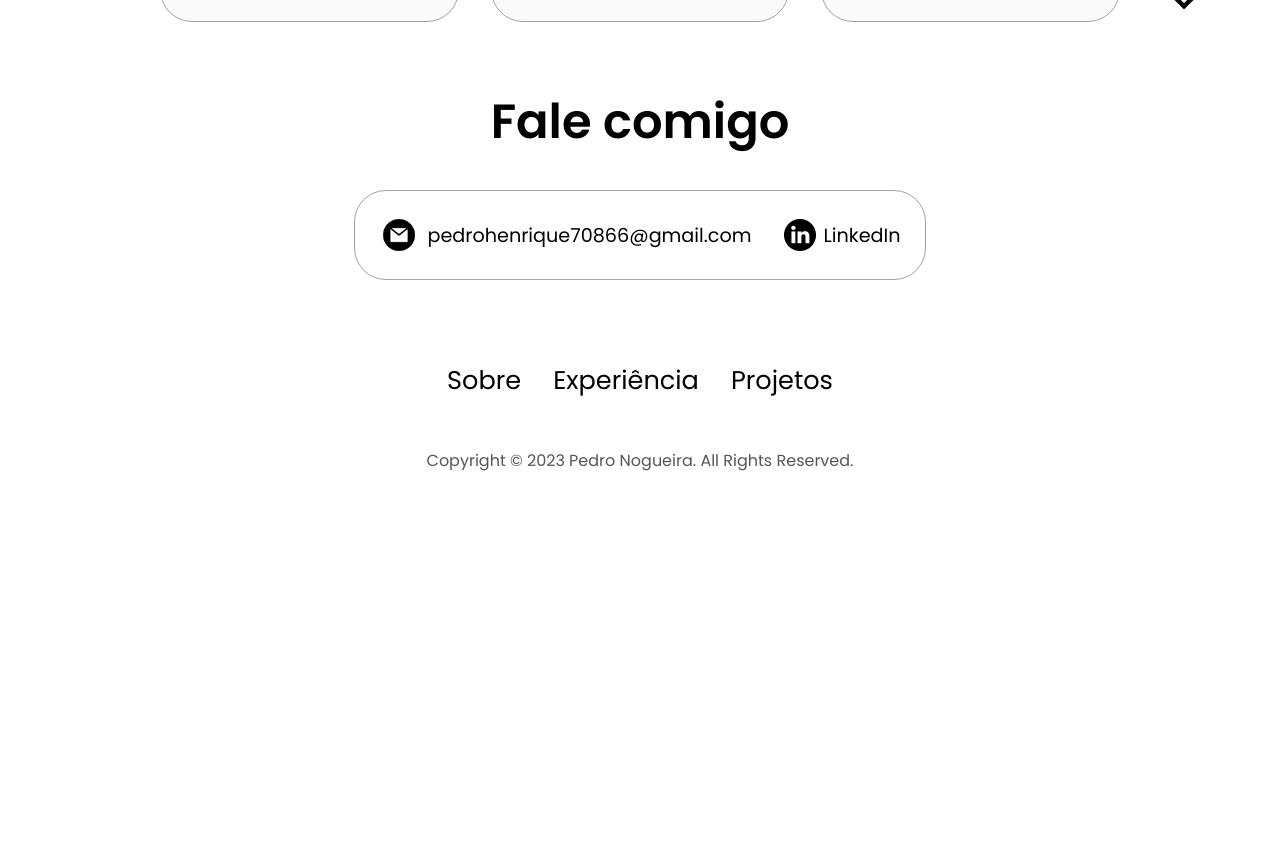
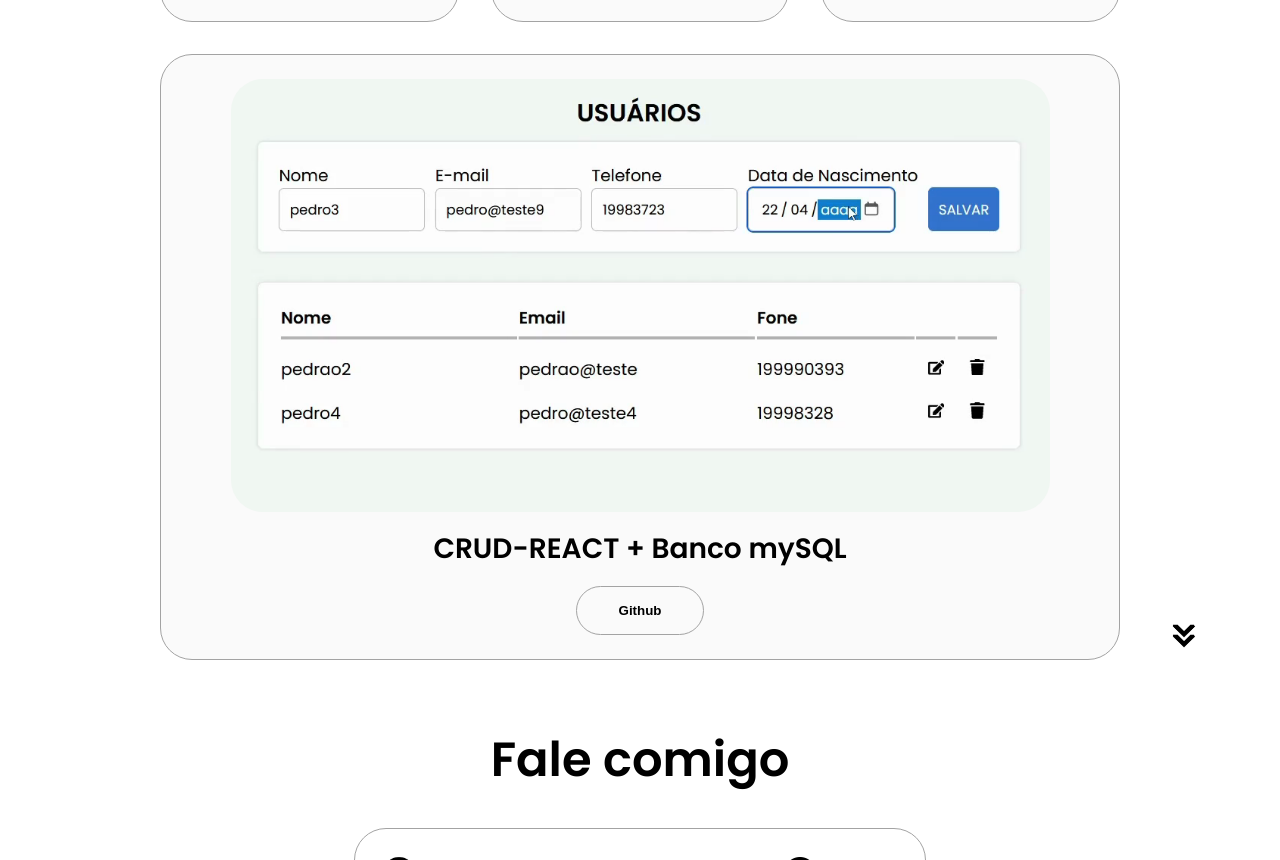
Before and after one commit to pedro2350/Portfolio, a website: page index.html in a window 1280 px wide. Shown: the part 2938-3798 px from the top of the page. Before the commit the page ends 3458 px from the top, so only its background shows below. Drawn offline with Linux system fonts and the light colour scheme.

Commit message:
portfolio-atualização

```diff
--- a/index.html
+++ b/index.html
@@ -46,7 +46,7 @@
         <div class="btn-container">
           <button
             class="btn btn-color-2"
-            onclick="window.open('./assets/resume-example.pdf')"
+            onclick="window.open('./assets/PedroNogueira-Curriculo.pdf')"
           >
             Download CV
           </button>
@@ -308,6 +308,24 @@
               </button>
             </div>
           </div>
+          <div class="details-container color-container">
+            <div class="article-container">
+              <img
+                src="./assets/crudImagem.png"
+                alt="Gerador"
+                class="project-img"
+              />
+            </div>
+            <h2 class="experience-sub-title project-title">CRUD-REACT + Banco mySQL</h2>
+            <div class="btn-container">
+              <button
+                class="btn btn-color-2 project-btn"
+                onclick="location.href='https://github.com/pedro2350/CRUD-SIMPLES.git'"
+              >
+                Github
+              </button>
+            </div>
+          </div>
         </div>
       </div>
       <img
```
Also changed, not shown: assets/crudImagem.png (added), 2 other files.
